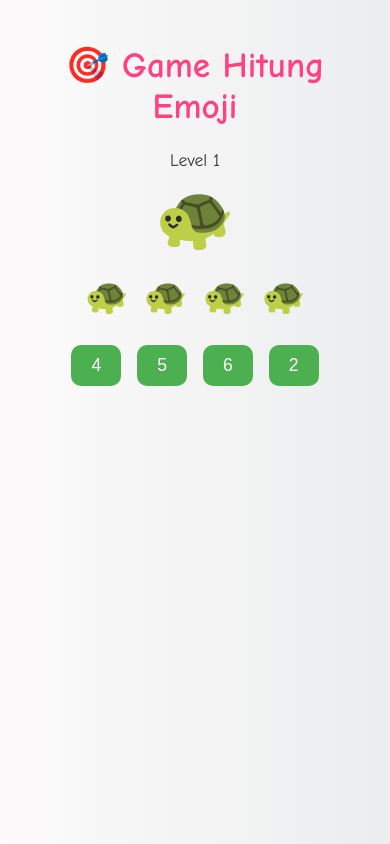
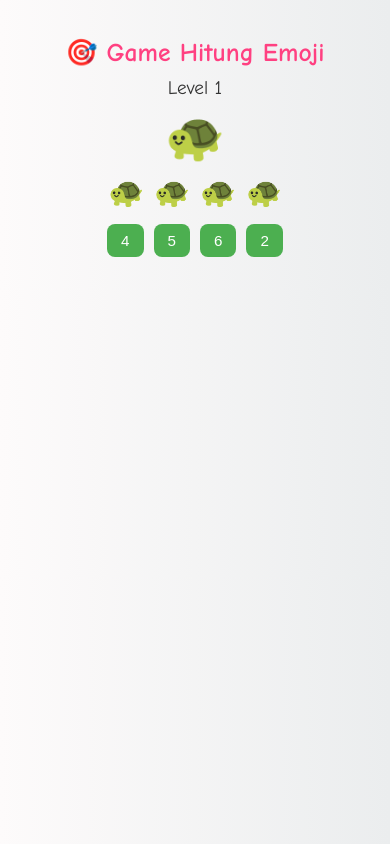
Before and after one commit to magicmetapro/bocil3, a plain HTML site: page index.html in a window 390 px wide. Drawn offline with Linux system fonts and the light colour scheme.

Commit message:
Update index.html

```diff
--- a/index.html
+++ b/index.html
@@ -3,9 +3,14 @@
 <head>
   <meta charset="UTF-8">
   <title>Game Hitung Emoji</title>
+  <meta name="viewport" content="width=device-width, initial-scale=1.0">
   <style>
+    * {
+      box-sizing: border-box;
+    }
+
     body {
-      font-family: 'Comic Sans MS', cursive;
+      font-family: 'Comic Sans MS', cursive, sans-serif;
       background: linear-gradient(to right, #fdfbfb, #ebedee);
       text-align: center;
       margin: 0;
@@ -13,12 +18,19 @@
     }
 
     h1 {
-      font-size: 2.2rem;
+      font-size: 2rem;
       color: #ff4081;
+      margin-bottom: 10px;
+    }
+
+    #levelText {
+      font-size: 1.2rem;
+      margin-bottom: 8px;
+      color: #333;
     }
 
     #targetEmoji {
-      font-size: 4rem;
+      font-size: 3rem;
       margin: 10px 0;
     }
 
@@ -27,19 +39,26 @@
       flex-wrap: wrap;
       justify-content: center;
       font-size: 2.2rem;
-      gap: 15px;
-      margin: 20px auto;
-      max-width: 90%;
+      gap: 10px;
+      margin: 10px auto;
+      max-width: 95%;
+    }
+
+    #choices {
+      display: flex;
+      flex-wrap: wrap;
+      justify-content: center;
+      gap: 10px;
+      margin-top: 15px;
     }
 
     .choice-btn {
-      font-size: 1.1rem;
-      padding: 10px 20px;
-      margin: 8px;
+      font-size: 1rem;
+      padding: 10px 18px;
       background-color: #4CAF50;
       color: white;
       border: none;
-      border-radius: 10px;
+      border-radius: 8px;
       cursor: pointer;
       transition: background 0.3s;
     }
@@ -50,30 +69,23 @@
 
     #message {
       font-weight: bold;
-      margin-top: 10px;
-      font-size: 1.2rem;
+      margin-top: 12px;
+      font-size: 1.1rem;
     }
 
-    #nextBtn {
-      display: none;
-      margin-top: 20px;
-      padding: 10px 25px;
-      font-size: 1rem;
-      background-color: #2196F3;
-      color: white;
-      border: none;
-      border-radius: 8px;
-      cursor: pointer;
-    }
+    @media (max-width: 600px) {
+      h1 {
+        font-size: 1.6rem;
+      }
 
-    #nextBtn:hover {
-      background-color: #1976D2;
-    }
+      #emojiContainer {
+        font-size: 1.8rem;
+      }
 
-    #levelText {
-      font-size: 1.1rem;
-      margin-bottom: 10px;
-      color: #333;
+      .choice-btn {
+        font-size: 0.95rem;
+        padding: 8px 14px;
+      }
     }
   </style>
 </head>
@@ -84,7 +96,6 @@
   <div id="emojiContainer"></div>
   <div id="choices"></div>
   <div id="message"></div>
-  <button id="nextBtn">➡️ Level Selanjutnya</button>
 
   <script>
     const emojiString = `🐱🐭🐹🐰🦊🐻🐼🐨🐯🦁🐮🐷🐽🐸🐵🙈🙉🙊🐒🐔🐧🐦🐤🐣🐥🦆🦅🦉🦇🐺🐗🐴🦄🐝🪱🐛🦋🐌🐞🐜🪰🪳🦟🦗🕷🕸🦂🐢🐍🦎🦖🦕🐙🦑🦐🦞🦀🪼🐡🐠🐟🐬🐳🐋🦈🐊🐅🐆🦓🫏🦍🦧🦣🐘🦛🦏🐪🐫🦒🦘🦬🐃🐂🐄🐎🐖🐏🐑🦙🐐🦌🫎🐕🐩🦮🐕‍🦺🐈🐈‍⬛🪽🪶🐓🦃🦤🦚🦜🦢🪿🦩🕊🐇🦝🦨🦡🍏🍎🍐🍊🍋🍌🍉🍇🍓🫐🍈🍒🍑🥭🍍🥥🥝🍅🍆🥑🥦🫛🥬🫜🥒🌶🫑🌽🥕🫒🧄🧅🫚🥔🍠🫘🥐🥯🍞🥖🥨🧀🥚🍳🧈🥞🧇🥓🥩🍗🍖🦴🌭🍔🍟🍕🫓🥪🥙🧆🌮🌯🫔🥗🥘🫕🥫🍝🍜🍲🍛🍣🍱🥟🦪🍤🍙🍚🍘🍥🥠🥮🍢🍡🍧🍨🍦🥧🧁🍰🎂🍮🍭🍬🍫🍿🍩🍪🌰🥜🍯🥛🍼🫖☕️🍵🧃🥤🧋🫙🍶🍺🍻🥂🍷🫗🥃🍸⚽️🏀🏈⚾️🚗🚕🚙🚌🚎🏎🚓🚑🚒🚐🛻🚚🚛🚜🛴🚲🛵🏍🛺🚨🚔🚍🚘🚖🛞🚡🚠🚟🚃🚋🚞🚝🚄🚅🚈🚂🚆🚇🚊🚉✈️🛫🛬🛩💺🛰🚀🛸`;
@@ -97,7 +108,6 @@
     const emojiContainer = document.getElementById("emojiContainer");
     const choicesDiv = document.getElementById("choices");
     const messageDiv = document.getElementById("message");
-    const nextBtn = document.getElementById("nextBtn");
     const levelText = document.getElementById("levelText");
 
     function shuffle(arr) {
@@ -106,7 +116,6 @@
 
     function setupLevel() {
       messageDiv.textContent = "";
-      nextBtn.style.display = "none";
       levelText.textContent = `Level ${level}`;
 
       const emojiChoices = shuffle([...allEmojis]).slice(0, level);
@@ -151,7 +160,10 @@
         btn.onclick = () => {
           if (num === correctCount) {
             messageDiv.textContent = "✅ Benar!";
-            nextBtn.style.display = "inline-block";
+            setTimeout(() => {
+              level++;
+              setupLevel();
+            }, 1000);
           } else {
             messageDiv.textContent = "❌ Coba lagi!";
           }
@@ -160,11 +172,6 @@
       });
     }
 
-    nextBtn.addEventListener("click", () => {
-      level++;
-      setupLevel();
-    });
-
     setupLevel();
   </script>
 </body>
```
